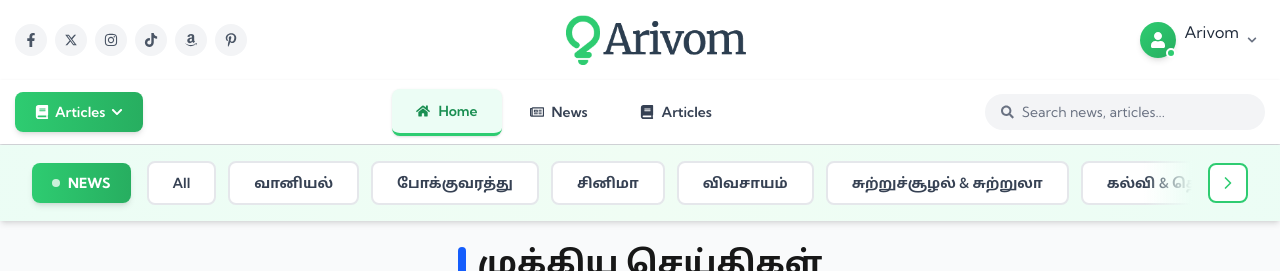
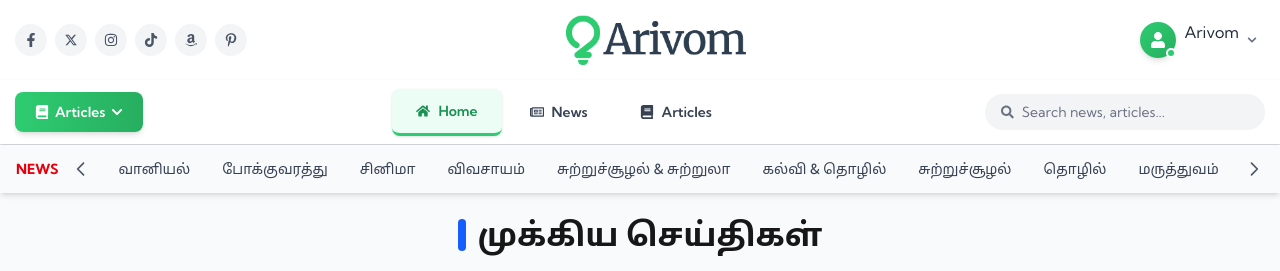
Before and after one commit to SanjaySarvah/Arivom-Nextjs, a Next.js app: page / in a window 1280 px wide. Shown: the top 271 px of the page. Built offline with nearby package versions, Linux system fonts and the light colour scheme.

Commit message:
category tab changes

```diff
--- a/components/Common/CategoryTabs.tsx
+++ b/components/Common/CategoryTabs.tsx
@@ -2,8 +2,6 @@
 
 import { useRef, useState, useEffect } from "react";
 import Link from "next/link";
-import { usePathname } from "next/navigation";
-import { FiChevronLeft, FiChevronRight } from "react-icons/fi";
 
 interface CategoryItem {
   category: string;
@@ -20,9 +18,6 @@ export default function CategoryTabs({ items, baseLink, label }: CategoryTabsPro
   const containerRef = useRef<HTMLDivElement>(null);
   const [categories, setCategories] = useState<CategoryItem[]>([]);
   const [isMobile, setIsMobile] = useState(false);
-  const [showLeftArrow, setShowLeftArrow] = useState(false);
-  const [showRightArrow, setShowRightArrow] = useState(false);
-  const pathname = usePathname();
 
   useEffect(() => {
     // Extract unique categories
@@ -40,127 +35,78 @@ export default function CategoryTabs({ items, baseLink, label }: CategoryTabsPro
     return () => window.removeEventListener("resize", handleResize);
   }, [items]);
 
-  // Check scroll position to show/hide arrows
-  useEffect(() => {
-    const checkScroll = () => {
-      if (containerRef.current) {
-        const { scrollLeft, scrollWidth, clientWidth } = containerRef.current;
-        setShowLeftArrow(scrollLeft > 0);
-        setShowRightArrow(scrollLeft < scrollWidth - clientWidth - 10);
-      }
-    };
-
-    checkScroll();
-    const container = containerRef.current;
-    container?.addEventListener("scroll", checkScroll);
-    window.addEventListener("resize", checkScroll);
-
-    return () => {
-      container?.removeEventListener("scroll", checkScroll);
-      window.removeEventListener("resize", checkScroll);
-    };
-  }, [categories]);
-
   const scrollLeft = () => containerRef.current?.scrollBy({ left: -250, behavior: "smooth" });
   const scrollRight = () => containerRef.current?.scrollBy({ left: 250, behavior: "smooth" });
 
-  // Check if a category is active
-  const isActive = (category: string) => {
-    return pathname === `${baseLink}/category/${category.toLowerCase()}`;
-  };
-
   return (
-    <div className="w-full bg-gradient-to-r from-emerald-50 via-green-50 to-emerald-50 shadow-sm overflow-hidden">
-      <div className="max-w-[1320px] mx-auto px-4 sm:px-6 md:px-8">
-        <div className="relative flex items-center gap-3 sm:gap-4 py-4 min-w-0">
+    <div className="w-full bg-gray-50 ">
+      <div className="max-w-7xl mx-auto px-4">
+        <div className="flex items-center gap-3 h-12">
           {/* Label */}
-          <div className="flex-shrink-0">
-            <span className="inline-flex items-center gap-2 bg-gradient-to-r from-[#2ecc71] to-[#27ae60] text-white font-bold text-xs sm:text-sm px-5 py-2.5 rounded-lg shadow-md whitespace-nowrap">
-              <span className="w-2 h-2 bg-white rounded-full animate-pulse"></span>
+          <span className="text-red-600 font-bold text-sm whitespace-nowrap">
             {label}
           </span>
-          </div>
 
           {/* Left Arrow */}
-          {showLeftArrow && !isMobile && (
           <button
             onClick={scrollLeft}
-              className="flex-shrink-0 w-9 h-9 sm:w-10 sm:h-10 flex items-center justify-center bg-white text-[#2ecc71] rounded-lg hover:bg-gradient-to-r hover:from-[#2ecc71] hover:to-[#27ae60] hover:text-white border-2 border-[#2ecc71] hover:shadow-lg transition-all duration-300 hover:scale-110 z-10"
+            className="flex-shrink-0 text-gray-600 hover:text-gray-900 transition-colors hidden sm:flex"
             aria-label="Scroll left"
           >
-              <FiChevronLeft className="w-5 h-5 font-bold" />
+            <svg
+              className="w-5 h-5"
+              fill="none"
+              stroke="currentColor"
+              viewBox="0 0 24 24"
+            >
+              <path
+                strokeLinecap="round"
+                strokeLinejoin="round"
+                strokeWidth={2}
+                d="M15 19l-7-7 7-7"
+              />
+            </svg>
           </button>
-          )}
-
-          {/* Scrollable Tabs Container */}
-          <div className="flex-1 relative min-w-0">
-            {/* Gradient Overlays for smooth edge */}
-            {showLeftArrow && !isMobile && (
-              <div className="absolute left-0 top-0 bottom-0 w-12 bg-gradient-to-r from-emerald-50 to-transparent z-10 pointer-events-none"></div>
-            )}
-            {showRightArrow && !isMobile && (
-              <div className="absolute right-0 top-0 bottom-0 w-12 bg-gradient-to-l from-emerald-50 to-transparent z-10 pointer-events-none"></div>
-            )}
 
           {/* Scrollable Tabs */}
           <div
             ref={containerRef}
-              className="flex overflow-x-auto overflow-y-hidden scrollbar-hide scroll-smooth gap-2 sm:gap-3 cursor-grab active:cursor-grabbing"
+            className="flex-1 flex overflow-x-auto overflow-y-hidden scrollbar-hide whitespace-nowrap scroll-smooth"
             style={{ scrollbarWidth: "none", msOverflowStyle: "none" }}
           >
-              {/* All Categories Link */}
-              <Link
-                href={baseLink}
-                className={`flex-shrink-0 px-4 sm:px-6 py-2 sm:py-2.5 text-xs sm:text-sm font-semibold rounded-lg transition-all duration-300 whitespace-nowrap border-2 ${
-                  pathname === baseLink
-                    ? "bg-gradient-to-r from-[#2ecc71] to-[#27ae60] text-white border-[#2ecc71] shadow-md transform scale-105"
-                    : "bg-white text-gray-700 border-gray-200 hover:border-[#2ecc71] hover:text-[#2ecc71] hover:bg-emerald-50 hover:shadow-sm"
-                }`}
-              >
-                All
-              </Link>
-
-              {categories.map(({ category, tname }) => {
-                const active = isActive(category);
-                return (
+            {categories.map(({ category, tname }) => (
               <Link
                 key={category}
                 href={`${baseLink}/category/${category.toLowerCase()}`}
-                    className={`flex-shrink-0 px-4 sm:px-6 py-2 sm:py-2.5 text-xs sm:text-sm font-semibold rounded-lg transition-all duration-300 whitespace-nowrap border-2 ${
-                      active
-                        ? "bg-gradient-to-r from-[#2ecc71] to-[#27ae60] text-white border-[#2ecc71] shadow-md transform scale-105"
-                        : "bg-white text-gray-700 border-gray-200 hover:border-[#2ecc71] hover:text-[#2ecc71] hover:bg-emerald-50 hover:shadow-sm"
-                    }`}
+                className="px-4 py-3 text-sm font-medium text-gray-700 hover:text-gray-900 transition-all duration-300 whitespace-nowrap"
               >
-                    {tname || category}
+                {tname || category} {/* ✅ fallback to category if tname missing */}
               </Link>
-                );
-              })}
-            </div>
+            ))}
           </div>
 
           {/* Right Arrow */}
-          {showRightArrow && !isMobile && (
           <button
             onClick={scrollRight}
-              className="flex-shrink-0 w-9 h-9 sm:w-10 sm:h-10 flex items-center justify-center bg-white text-[#2ecc71] rounded-lg hover:bg-gradient-to-r hover:from-[#2ecc71] hover:to-[#27ae60] hover:text-white border-2 border-[#2ecc71] hover:shadow-lg transition-all duration-300 hover:scale-110 z-10"
+            className="flex-shrink-0 text-gray-600 hover:text-gray-900 transition-colors hidden sm:flex"
             aria-label="Scroll right"
           >
-              <FiChevronRight className="w-5 h-5 font-bold" />
+            <svg
+              className="w-5 h-5"
+              fill="none"
+              stroke="currentColor"
+              viewBox="0 0 24 24"
+            >
+              <path
+                strokeLinecap="round"
+                strokeLinejoin="round"
+                strokeWidth={2}
+                d="M9 5l7 7-7 7"
+              />
+            </svg>
           </button>
-          )}
         </div>
       </div>
-
-      {/* Mobile scroll indicator */}
-      {isMobile && (
-        <div className="flex justify-center pb-3">
-          <div className="flex gap-2">
-            <div className={`h-1.5 w-16 rounded-full transition-all duration-300 ${showLeftArrow ? 'bg-[#2ecc71] shadow-sm' : 'bg-emerald-200'}`}></div>
-            <div className={`h-1.5 w-16 rounded-full transition-all duration-300 ${showRightArrow ? 'bg-[#2ecc71] shadow-sm' : 'bg-emerald-200'}`}></div>
-          </div>
-        </div>
-      )}
     </div>
   );
 }
```
Lines whose indentation alone changed are shown as unchanged.
